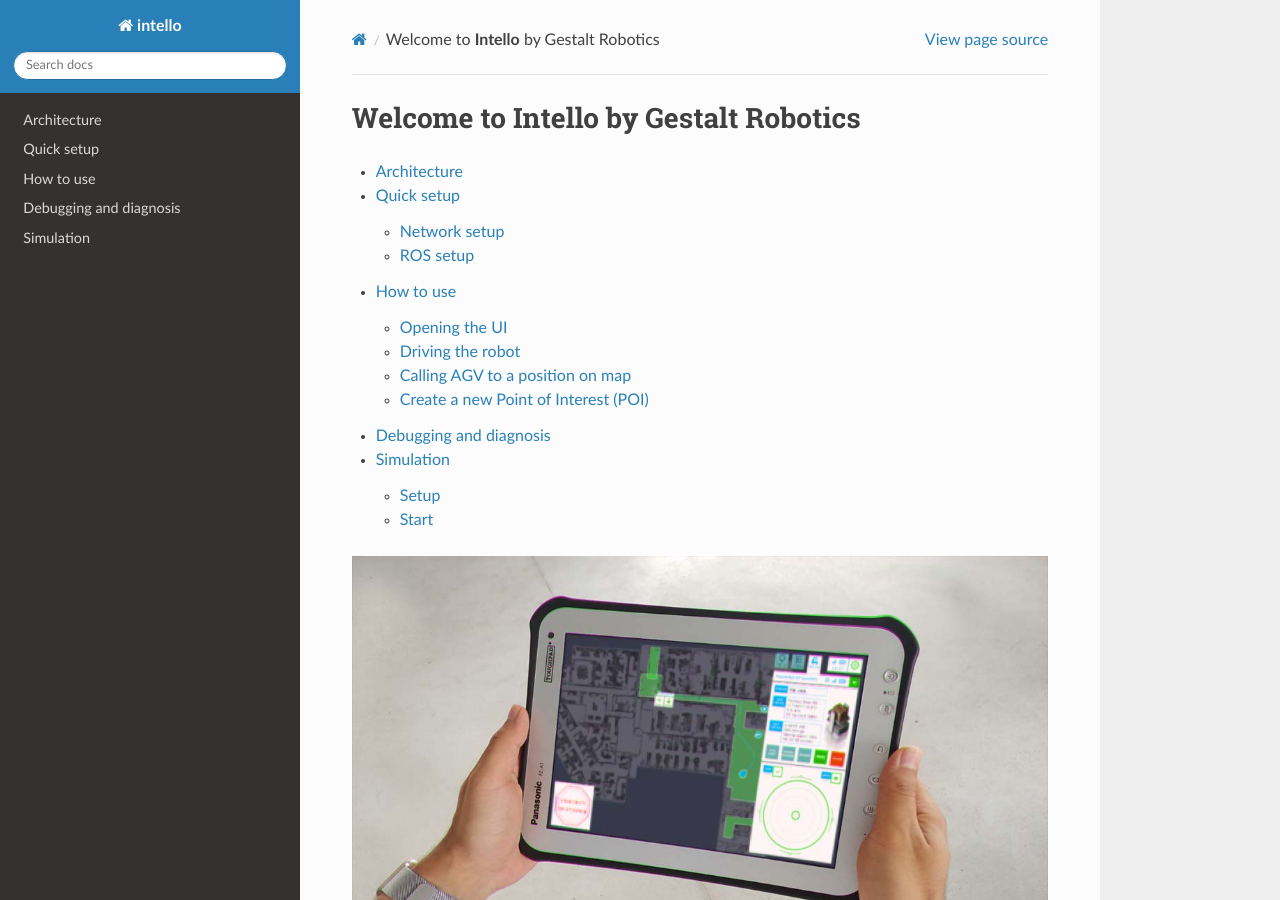
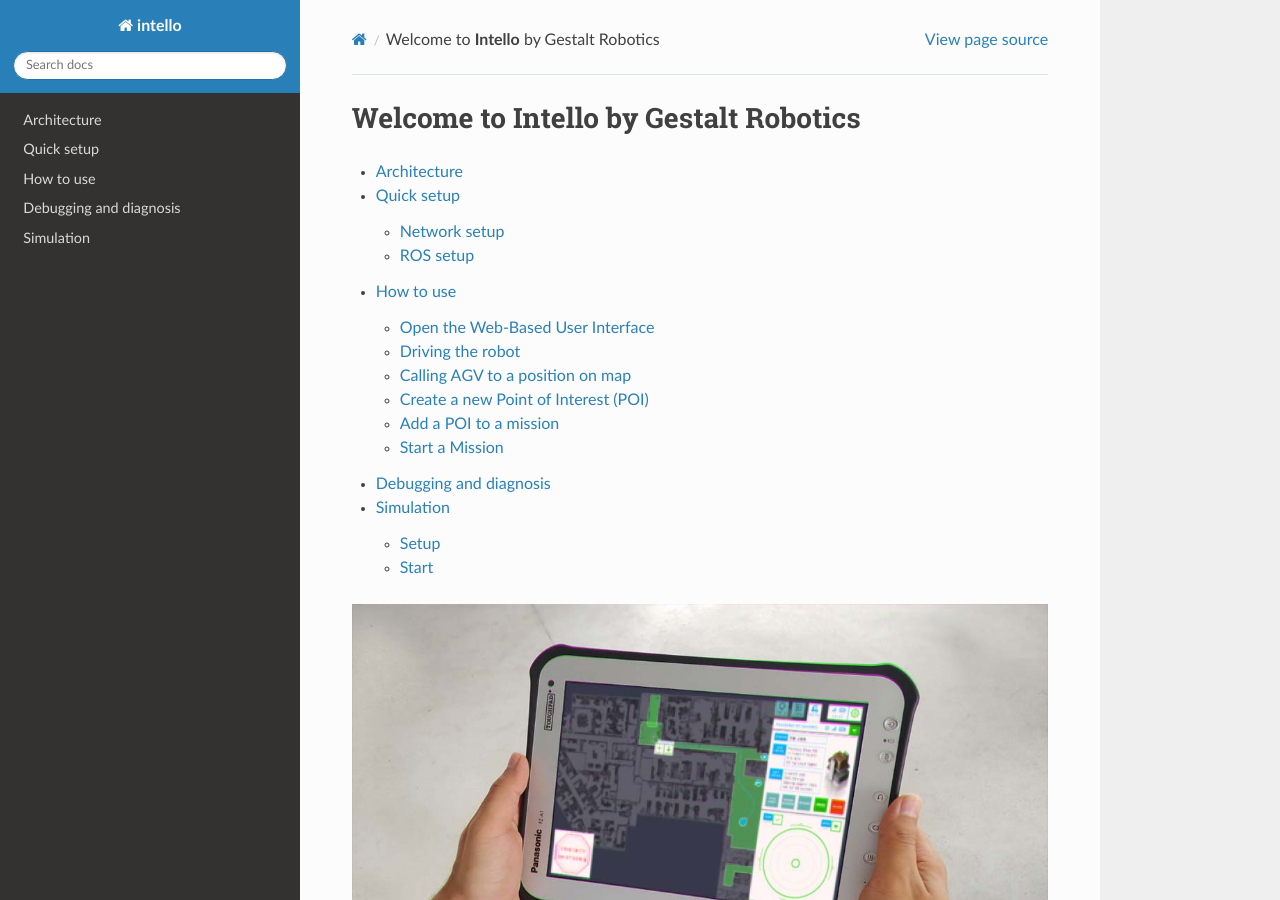
Before and after one commit to GESTALT-Robotics/avs_doc, a Sphinx documentation site: the page built from source/index.rst, in a window 1280 px wide and 900 px high. Built offline with Sphinx 7.4.7 and the Read the Docs theme 2.0.0, drawn with Linux system fonts in a browser that asks for light colours; some of the changed lines change nothing that is shown.

Commit message:
added more usage descriptions

```diff
--- a/source/usage.rst
+++ b/source/usage.rst
@@ -2,8 +2,8 @@ How to use
 #################
 
 
-Opening the UI
----------------------
+Open the Web-Based User Interface
+------------------------------------
 
 Simply open
 
@@ -53,4 +53,44 @@ Create a new Point of Interest (POI)
 
 
 
-More to come...
+Add a POI to a mission
+----------------------------
+A mission is a collection of multiple targets (POIs) the robot needs to approach. A simple case would be to send the robot between POI-A and POI-B in a loop for a demo case.
+
+You can add as many POIs to a mission as you like.
+
+Create a mission with the first POI
+^^^^^^^^^^^^^^^^^^^^^^^^^^^^^^^^^^^^^
+
+* Click on an existing POI
+* Select "Mission"
+* Select "Create mission"
+* Enter the name of the mission
+* Click OK.
+
+.. image:: _static/images/usage/new_mission.gif
+
+
+Add a POI to mission
+^^^^^^^^^^^^^^^^^^^^^^^^^^^^^^^^^^^^^
+
+* Click on an existing POI
+* Select "Mission"
+* Select "Append to mission"
+* Select a mission and press OK
+
+.. image:: _static/images/usage/append_mission.gif
+
+
+Start a Mission
+--------------------
+When you are read to drive the robot between POIs, you can start the mission.
+You can decide whether you want to drive the POIs in loop or to target the list of POIs only once.
+
+* Select a mission from the list inside the mission editor
+* If needed, you may reorder the POIs on the list
+* Select between driving once or driving in loop via the toggle button on the right
+* Press "Start"
+
+
+.. image:: _static/images/usage/start_mission.gif
```
Also changed, not shown: 3 other files.
